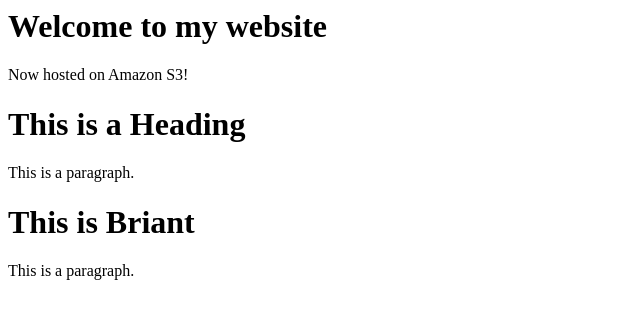
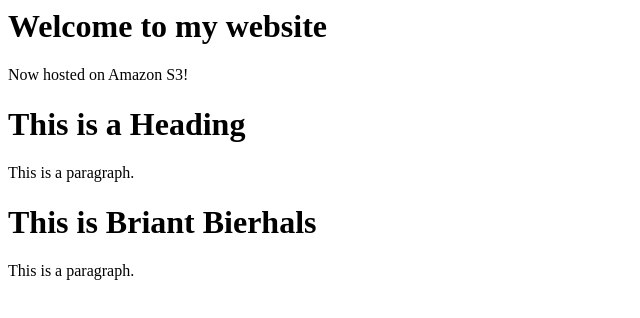
Before and after one commit to bier29/project_3, a plain HTML site: page index.html in a window 1280 px wide. Shown: the whole page, without its empty margins (0-640 px from the left). Drawn offline with Linux system fonts and the light colour scheme.

Commit message:
Update index.html

```diff
--- a/index.html
+++ b/index.html
@@ -9,7 +9,8 @@
   <h1>This is a Heading</h1>
   <p>This is a paragraph.</p>
 
-  <h1>This is Briant</h1>
+  <h1>This is Briant Bierhals</h1>
   <p>This is a paragraph.</p>
+
 </body>
 </html>
```
